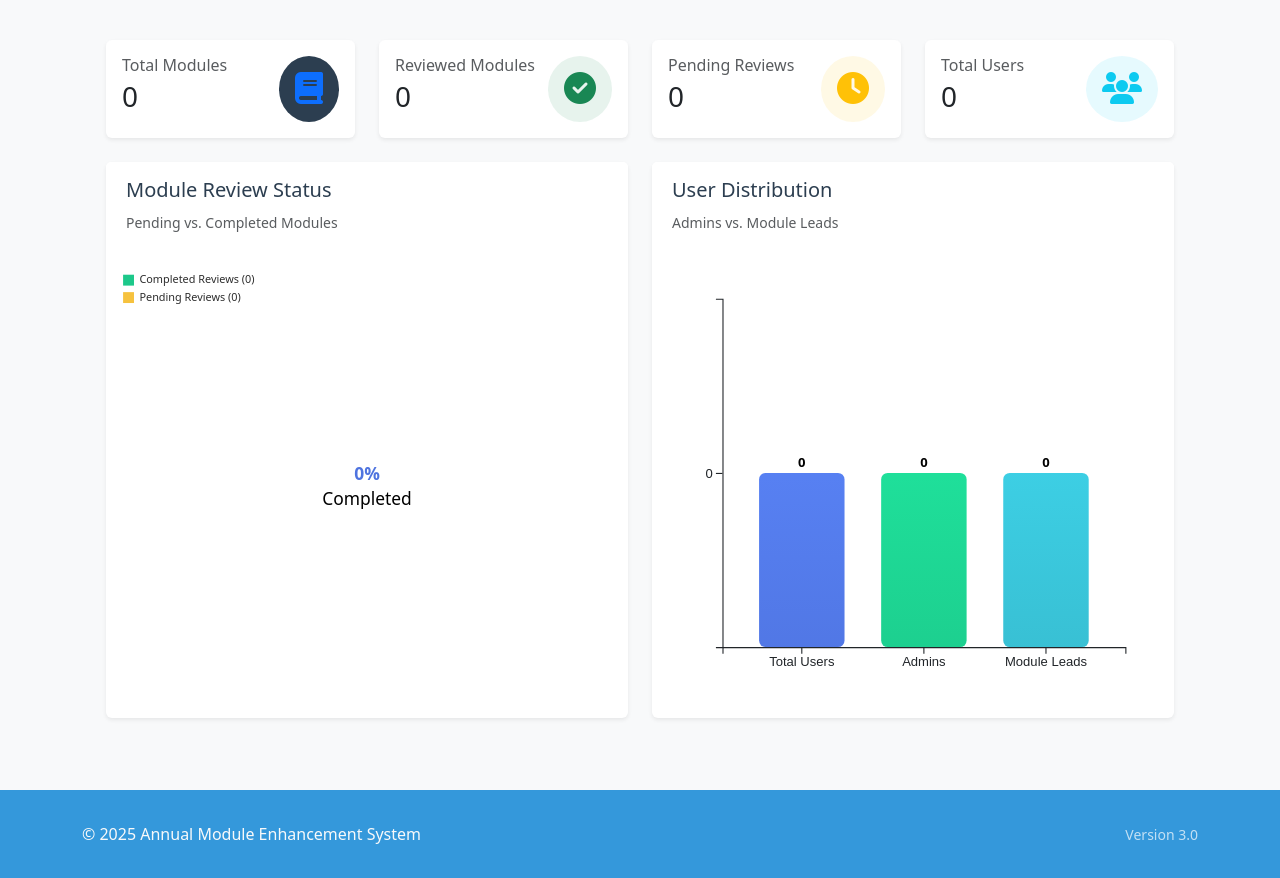
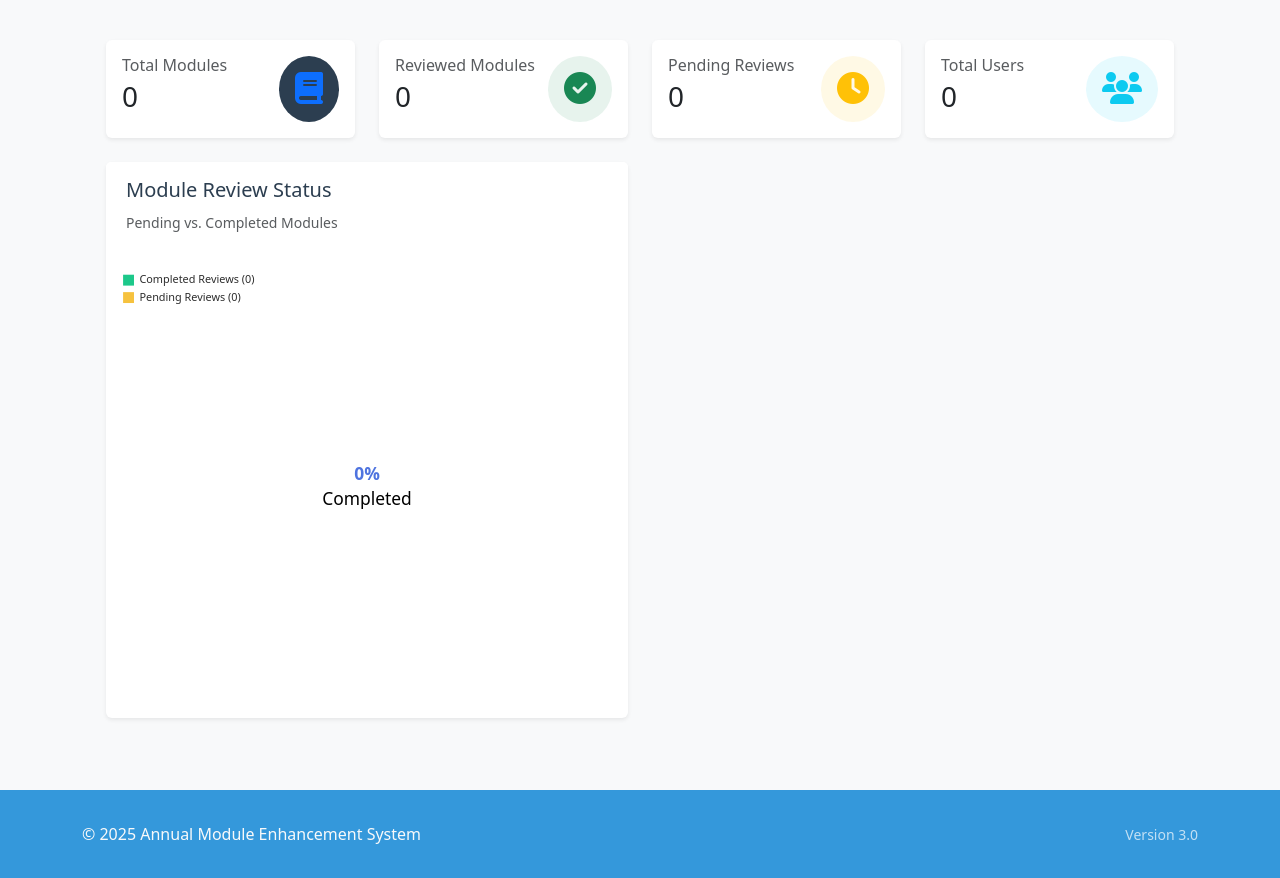
Before and after one commit to surajgeorgeii/AMES-Project-V3, a Flask app: page /admin/dashboard in a window 1280 px wide. Shown: the part 164-1042 px from the top of the page. Run offline with Flask 3, Linux system fonts and the light colour scheme; the visitor is signed in with stand-in values (Sample User, id 1); some libraries are stand-ins or nearby versions.

```diff
--- a/app/templates/admin/dashboard.html
+++ b/app/templates/admin/dashboard.html
@@ -102,18 +102,6 @@
                 </div>
             </div>
         </div>
-
-        <div class="col-lg-6 col-md-12 mb-4">
-            <div class="card shadow-sm border-0 h-100">
-                <div class="card-header bg-white border-0">
-                    <h5 class="card-title">User Distribution</h5>
-                    <small class="text-muted">Admins vs. Module Leads</small>
-                </div>
-                <div class="card-body">
-                    <div id="usersBarChart" class="chart-container"></div>
-                </div>
-            </div>
-        </div>
     </div>
 </div>
 {% endblock %}
@@ -121,7 +109,10 @@
 {% block scripts %}
 {{ super() }}
 <script id="dashboardStats" type="application/json">
-    {{ stats | tojson | safe }}
+{
+    "completed_reviews": {{ stats.get('completed_reviews', 0) }},
+    "pending_reviews": {{ stats.get('pending_reviews', 0) }}
+}
 </script>
 <script src="{{ url_for('static', filename='js/dashboard.js') }}" defer></script>
 <script>
@@ -132,4 +123,15 @@ document.addEventListener('DOMContentLoaded', function() {
     });
 });
 </script>
+<style>
+    .clickable-card {
+        cursor: pointer;
+        transition: transform 0.2s ease, box-shadow 0.2s ease;
+    }
+
+    .clickable-card:hover {
+        transform: translateY(-3px);
+        box-shadow: 0 .5rem 1rem rgba(0,0,0,.15)!important;
+    }
+</style>
 {% endblock %}
```
